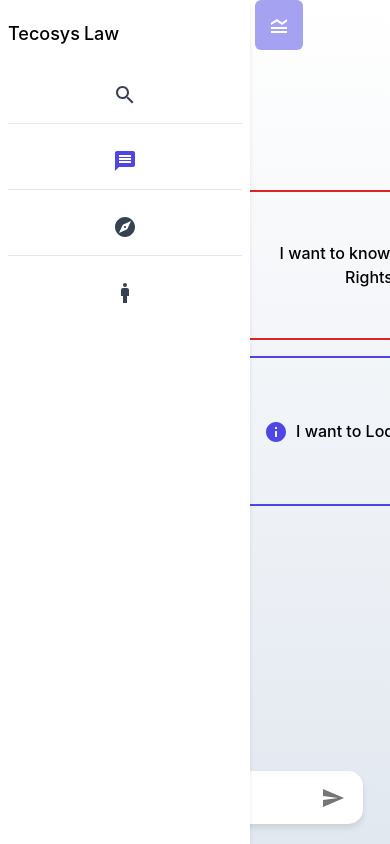
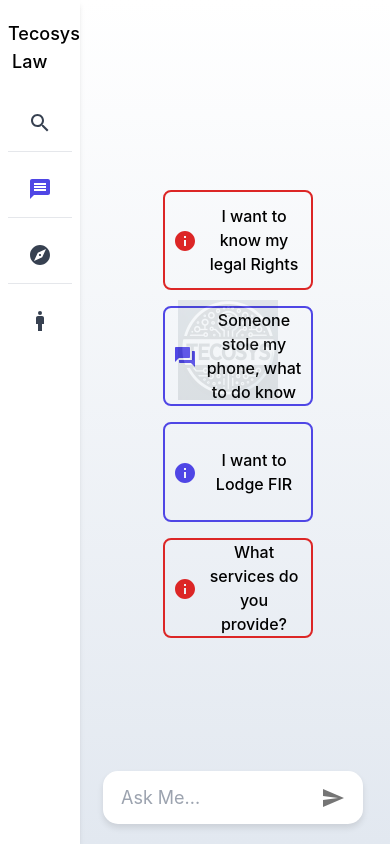
Before and after one commit to 1Yogeshh/tecosys-law, a React (Create React App) app: page /law-chat-bot in a window 390 px wide. Built offline with nearby package versions, Linux system fonts and the light colour scheme; sample sign-in values are in the browser's storage; a web font is replaced by a local one.

Commit message:
responsive sidebar

```diff
--- a/src/Sidenavbar/SideNavbar.jsx
+++ b/src/Sidenavbar/SideNavbar.jsx
@@ -19,12 +19,12 @@
     <div className="relative">
       <button
         onClick={toggleDrawer}
-        className={`p-3 bg-indigo-600  text-white rounded-md fixed z-50 transition-transform duration-300 ${
+        className={`p-3 bg-indigo-600 hidden lg:flex  text-white rounded-md fixed z-50 transition-transform duration-300 ${
           isDrawerOpen ? 'left-[255px]' : 'left-2'} opacity-50 hover:opacity-100`}>
         <LegendToggleIcon />
       </button>
 
-      <div className={`bg-white h-screen shadow-md flex flex-col lg:pl-[70px] pl-2 transition-transform duration-300 fixed top-0 left-0 z-40 w-[250px] ${
+      <div className={`bg-white h-screen shadow-md flex flex-col lg:pl-[70px] pl-2 transition-transform duration-300 fixed top-0 left-0 z-40 lg:w-[250px] w-[80px] ${
           isDrawerOpen ? 'translate-x-0' : '-translate-x-full '}`}>
 
         <div className='mt-[20px]'>
--- a/src/components/CompLawChatBot/Main/Main.jsx
+++ b/src/components/CompLawChatBot/Main/Main.jsx
@@ -92,7 +92,6 @@
               { answer: resultData.answer || "No answer available.", isBot: true },
             ]);
           } catch (error) {
-          console.error("Error fetching bot response:", error);
             setChatHistory((prevChatHistory) => [
               ...prevChatHistory,
               { answer: "Sorry, something went wrong. Please try again later.", isBot: true },
@@ -119,14 +118,14 @@
           <img
             src={tecosysLogo}
             alt="Tecosys-Logo"
-          className="absolute top-[250px] left-[550px] h-[100px] w-[100px]"
+            className="absolute lg:mt-[250px] ml-[100px] mt-[250px] lg:ml-[550px] h-[100px] w-[100px]"
           />
         </div>
         <div className="main-container lg:ml-[180px] ml-[10px]">
           <>
             {/* Conditionally render default questions */}
             {!hideDefaultQuestions && (
-            <div className="w-[600px] flex flex-wrap gap-4 ml-[110px] mt-[120px]">
+              <div className="lg:w-[600px] w-[300px] flex flex-wrap gap-4 lg:ml-[110px] ml-[60px] mt-[120px]">
                 {defaultQuestions.map((item, index) => {
                   // Define different border and icon colors for each question
                   const colors = [
@@ -141,7 +140,7 @@
                   return (
                     <button
                       key={index}
-                    className={`w-[280px] h-[150px] font-medium rounded-lg flex gap-2 justify-center items-center border-[2px] p-2 ${currentColors.borderColor}`}
+                      className={`lg:w-[280px] w-[150px] h-[100px] lg:h-[150px] font-medium rounded-lg flex gap-2 justify-center items-center border-[2px] p-2 ${currentColors.borderColor}`}
                       onClick={() => handleQuestionClick(item.question)}
                     >
                       <span className={`${currentColors.iconColor}`}> {/* Apply icon color */}
@@ -197,7 +196,7 @@
                 placeholder="Ask Me..."
               />
               <IconButton
-              onClick={handleSendQuestion}
+                onClick={() => handleSendQuestion(input)}
                 className="text-gray-600 hover:text-gray-800"
               >
                 <SendIcon />
```
Lines whose indentation alone changed are shown as unchanged.
